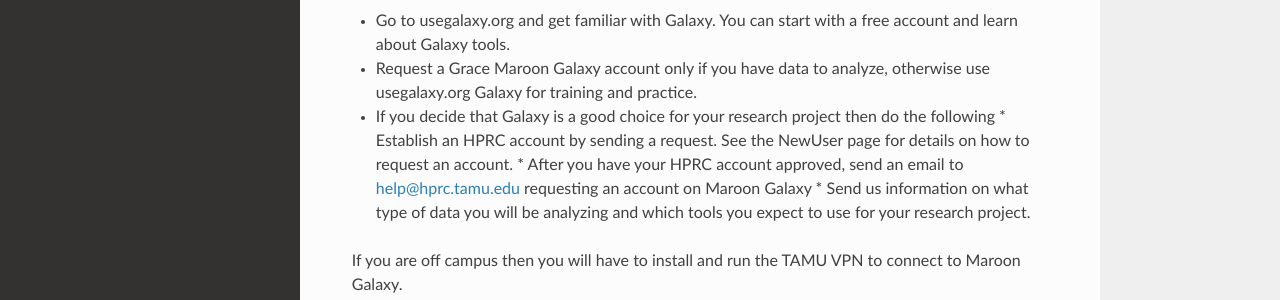
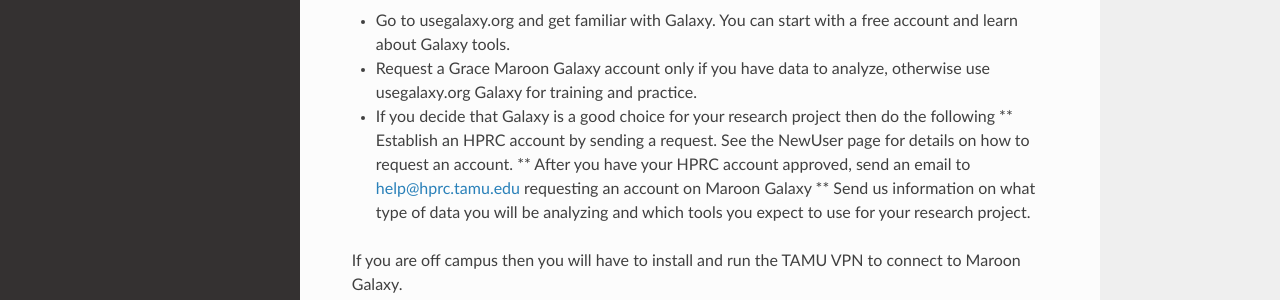
Before and after one commit to EmmanuelDej/rtd-tutorial, a Sphinx documentation site: the page built from docs/galaxy.rst, in a window 1280 px wide and 957 px high. Shown: the part 375-675 px from the top of the window. Built offline with Sphinx 7.4.7 and the Read the Docs theme 2.0.0, drawn with Linux system fonts in a browser that asks for light colours.

```diff
--- a/docs/galaxy.rst
+++ b/docs/galaxy.rst
@@ -12,9 +12,9 @@ Before you request an account on Maroon Galaxy, you must do the following:
 * Go to usegalaxy.org and get familiar with Galaxy. You can start with a free account and learn about Galaxy tools.
 * Request a Grace Maroon Galaxy account only if you have data to analyze, otherwise use usegalaxy.org Galaxy for training and practice.
 * If you decide that Galaxy is a good choice for your research project then do the following
-  * Establish an HPRC account by sending a request. See the NewUser page for details on how to request an account.
-  * After you have your HPRC account approved, send an email to help@hprc.tamu.edu requesting an account on Maroon Galaxy
-  * Send us information on what type of data you will be analyzing and which tools you expect to use for your research project.
+  ** Establish an HPRC account by sending a request. See the NewUser page for details on how to request an account.
+  ** After you have your HPRC account approved, send an email to help@hprc.tamu.edu requesting an account on Maroon Galaxy
+  ** Send us information on what type of data you will be analyzing and which tools you expect to use for your research project.
 If you are off campus then you will have to install and run the TAMU VPN to connect to Maroon Galaxy.
 
 Maroon Galaxy can be accessed using your favorite web browser such as Firefox, Chrome or IE.
```
